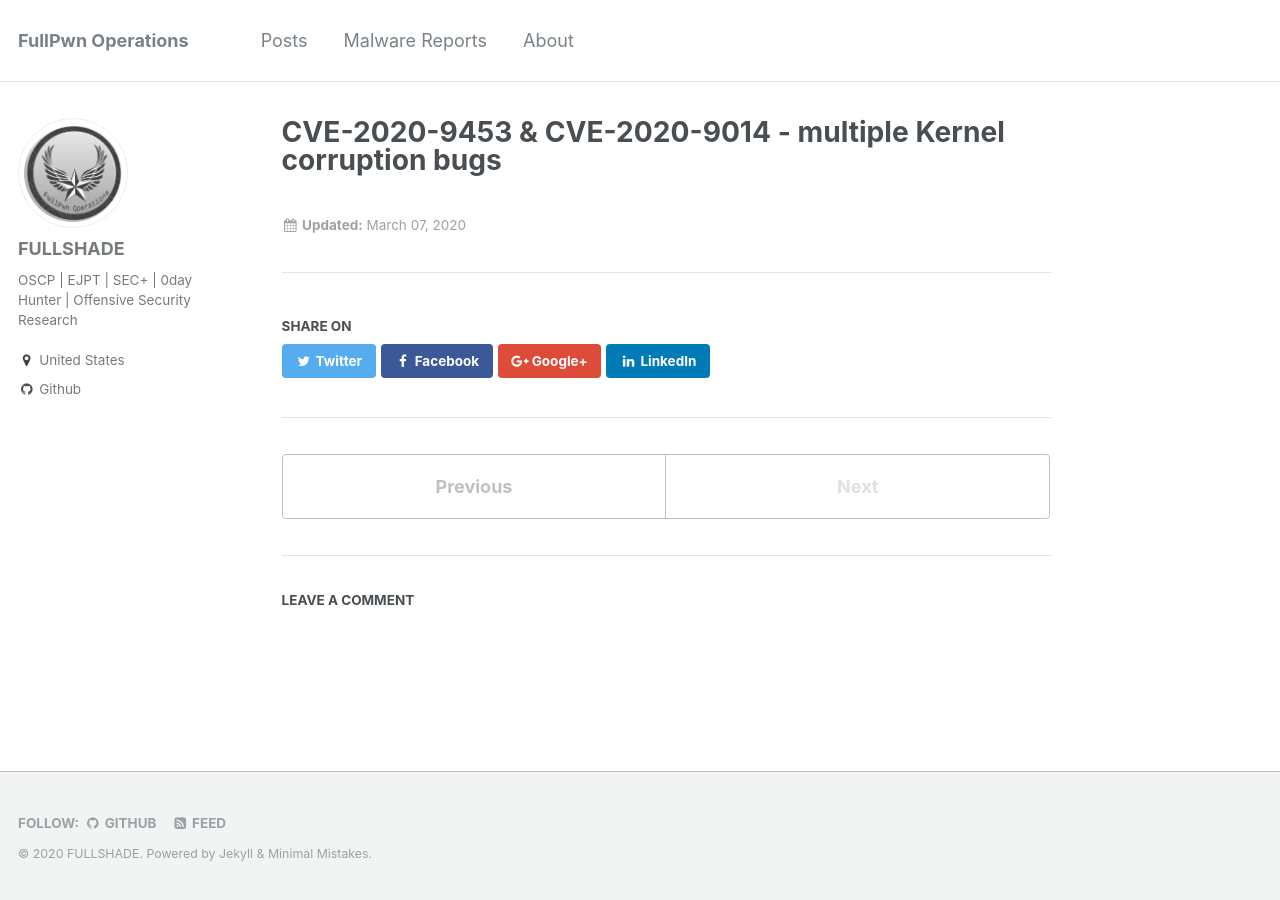
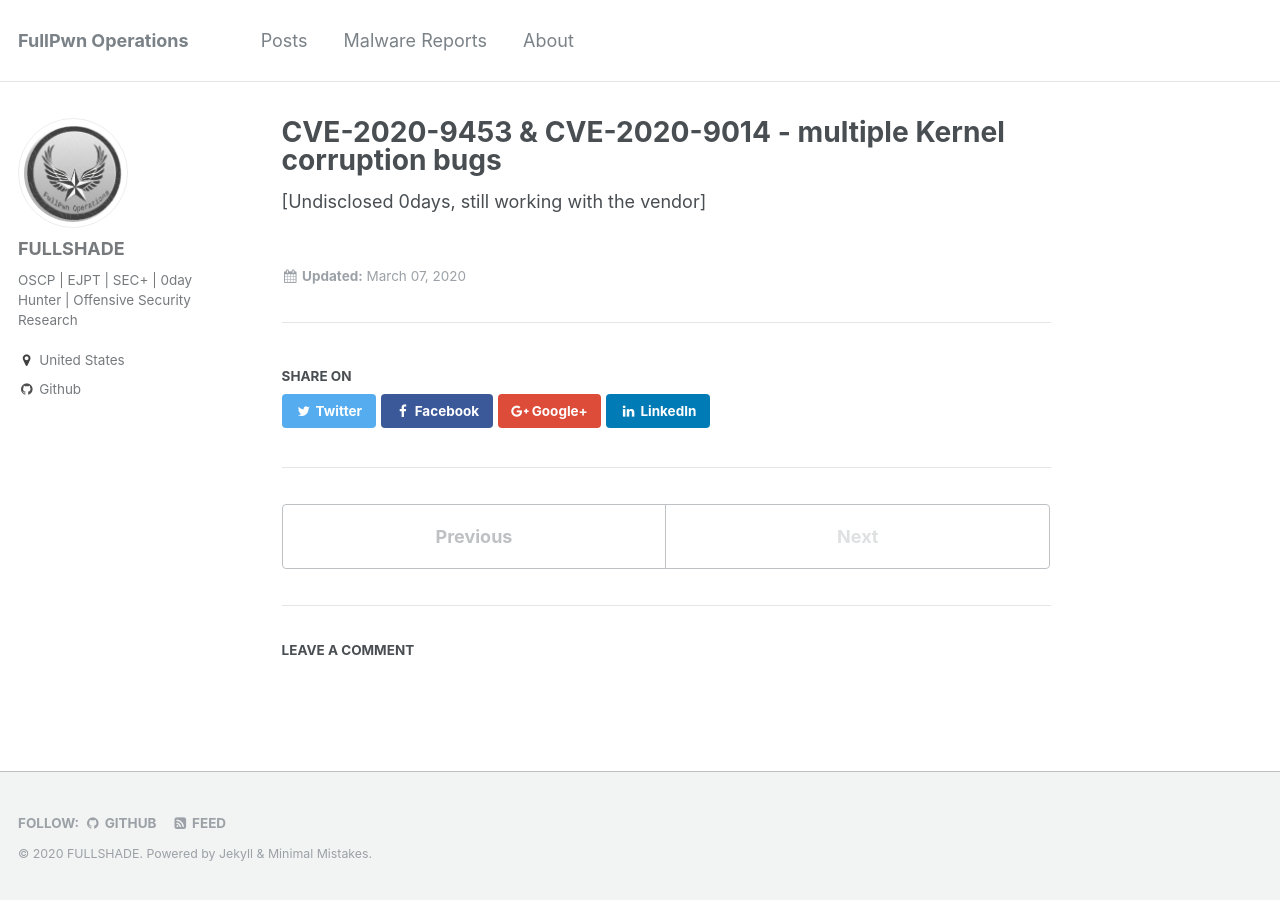
Before and after one commit to asdyxcyxc/FULLSHADE.github.io, a Jekyll site: the page built from _posts/2020-03-07-CVE-2020-9453-CVE-2020-9014.md, in a window 1280 px wide. Built offline with Jekyll 4.4.1, drawn with Linux system fonts in a browser that asks for light colours; comment, search, counter and statistics services are not loaded.

Commit message:
Update 2020-03-07-CVE-2020-9453-CVE-2020-9014.md

```diff
--- a/_posts/2020-03-07-CVE-2020-9453-CVE-2020-9014.md
+++ b/_posts/2020-03-07-CVE-2020-9453-CVE-2020-9014.md
@@ -2,3 +2,6 @@
 layout: single
 title: CVE-2020-9453 & CVE-2020-9014 - multiple Kernel corruption bugs
 ---
+
+
+[Undisclosed 0days, still working with the vendor]
```
